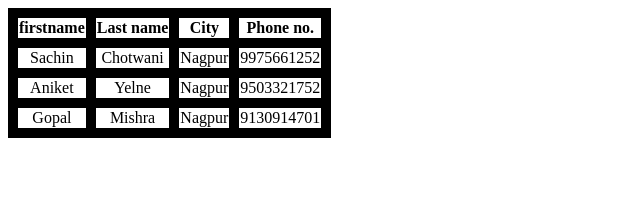
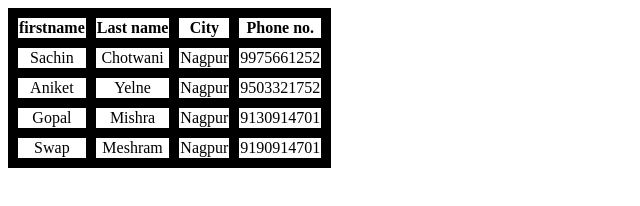
Before and after one commit to sachinr06/freshersbatch-oct16, a plain HTML site: page htmlassignment.html in a window 1280 px wide. Shown: the whole page, without its empty margins (0-640 px from the left). Drawn offline with Linux system fonts and the light colour scheme.

Commit message:
Third Commit

```diff
--- a/htmlassignment.html
+++ b/htmlassignment.html
@@ -32,5 +32,13 @@
 <td> Nagpur</td>
 <td> 9130914701</td>
  </tr>
+
+</tr>
+<tr>
+<td> Swap</td>
+<td> Meshram</td>
+<td> Nagpur</td>
+<td> 9190914701</td>
+ </tr>
 </body>
 </html>
```
